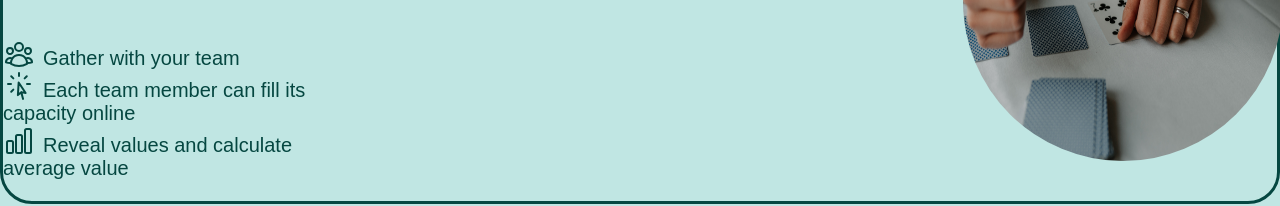
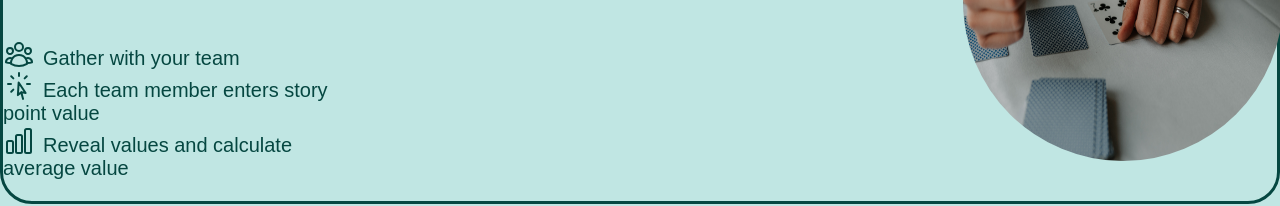
Before and after one commit to Edetuke/scrum, a React (Create React App) app: page /about in a window 1280 px wide. Shown: the part 1514-1720 px from the top of the page. Built offline with nearby package versions, Linux system fonts and the light colour scheme.

Commit message:
updated git link and about poker text

```diff
--- a/src/Components/Footer/Footer.js
+++ b/src/Components/Footer/Footer.js
@@ -8,7 +8,7 @@ const Footer = () => {
     <div className={classes.footer}>
       <p>Copyright @ 2022. Powered by Edita Barkauskaitė </p>
       <a
-        href="https://github.com/Edita2"
+        href="https://github.com/Edetuke"
         target="_blank"
         rel="noreferrer noopener"
       >
--- a/src/Components/MainPage/AboutPoker.js
+++ b/src/Components/MainPage/AboutPoker.js
@@ -43,7 +43,7 @@ const AboutPoker = () => {
                 d="M15.042 21.672L13.684 16.6m0 0l-2.51 2.225.569-9.47 5.227 7.917-3.286-.672zM12 2.25V4.5m5.834.166l-1.591 1.591M20.25 10.5H18M7.757 14.743l-1.59 1.59M6 10.5H3.75m4.007-4.243l-1.59-1.59"
               />
             </svg>
-            Each team member can fill its capacity online
+            Each team member enters story point value
           </li>
 
           <li>
```
